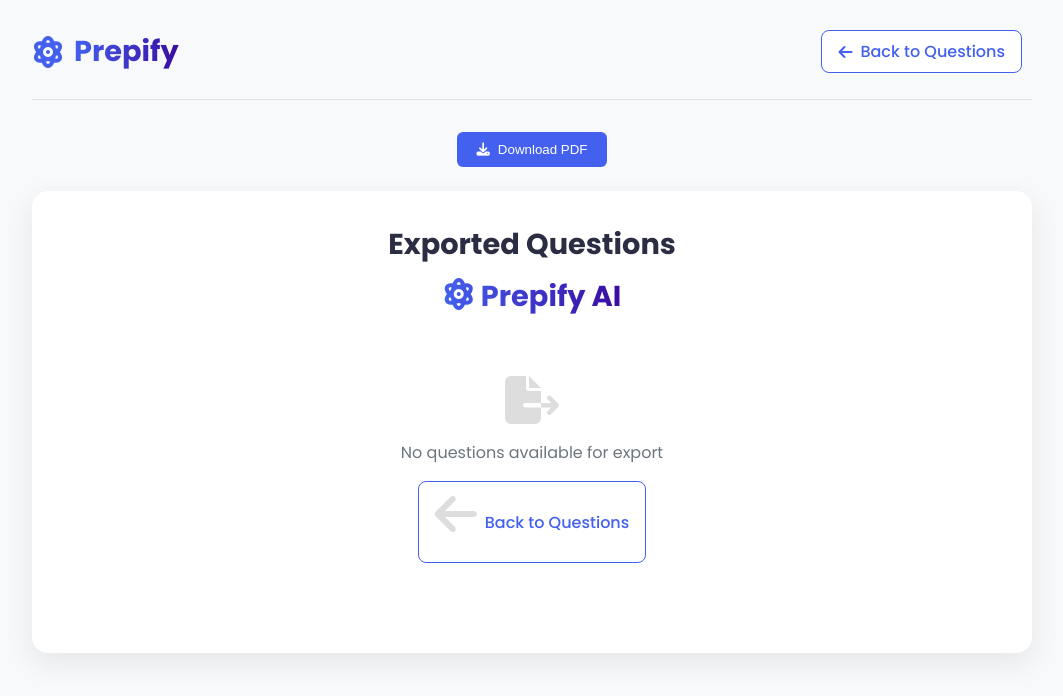
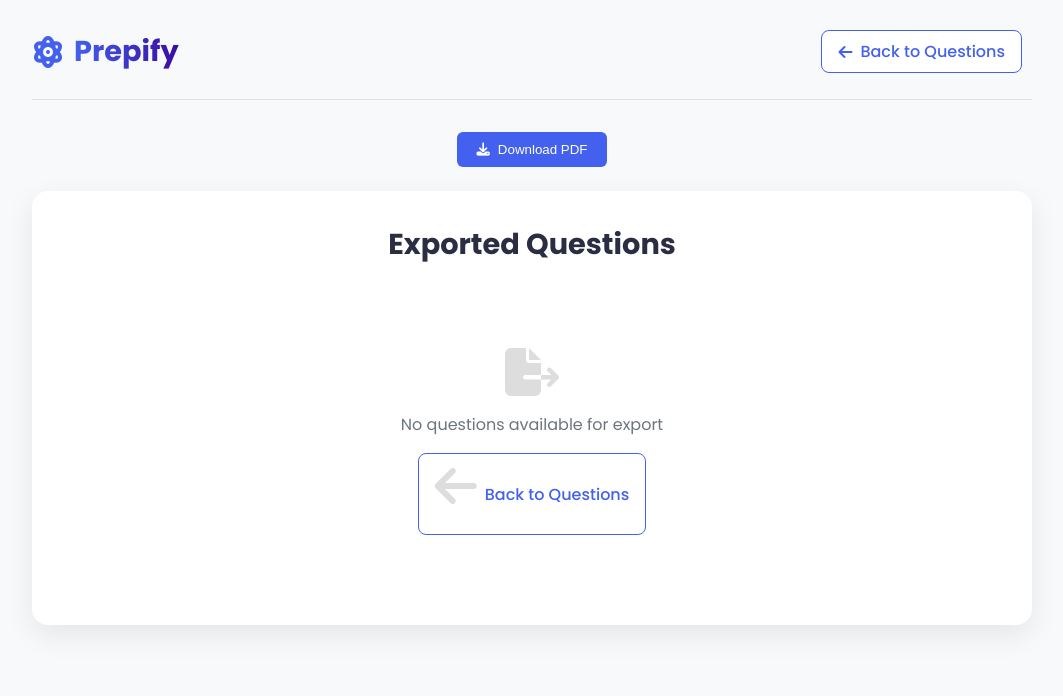
Before and after one commit to koustab25/prepify, a plain HTML site: page export.html in a window 1280 px wide. Shown: the whole page, without its empty margins (108-1171 px from the left). Drawn offline with Linux system fonts and the light colour scheme.

Commit message:
Update export.html

```diff
--- a/export.html
+++ b/export.html
@@ -292,7 +292,6 @@
     <div class="export-container" id="exportContainer">
       <div style="display: flex; flex-wrap: wrap; gap: 10px; align-items: center; height: auto;justify-content: center;flex-direction: column; margin-bottom: 10px;">
       <h1 style="text-align: center;" class="page-title">Exported Questions</h1>
-     <h1 style="margin-top: -25px;" class="logo-text"><i class="fa-solid fa-atom logo-icon"></i> Prepify AI</h1>
 
       </div>
       <div id="questionsTable">
```
